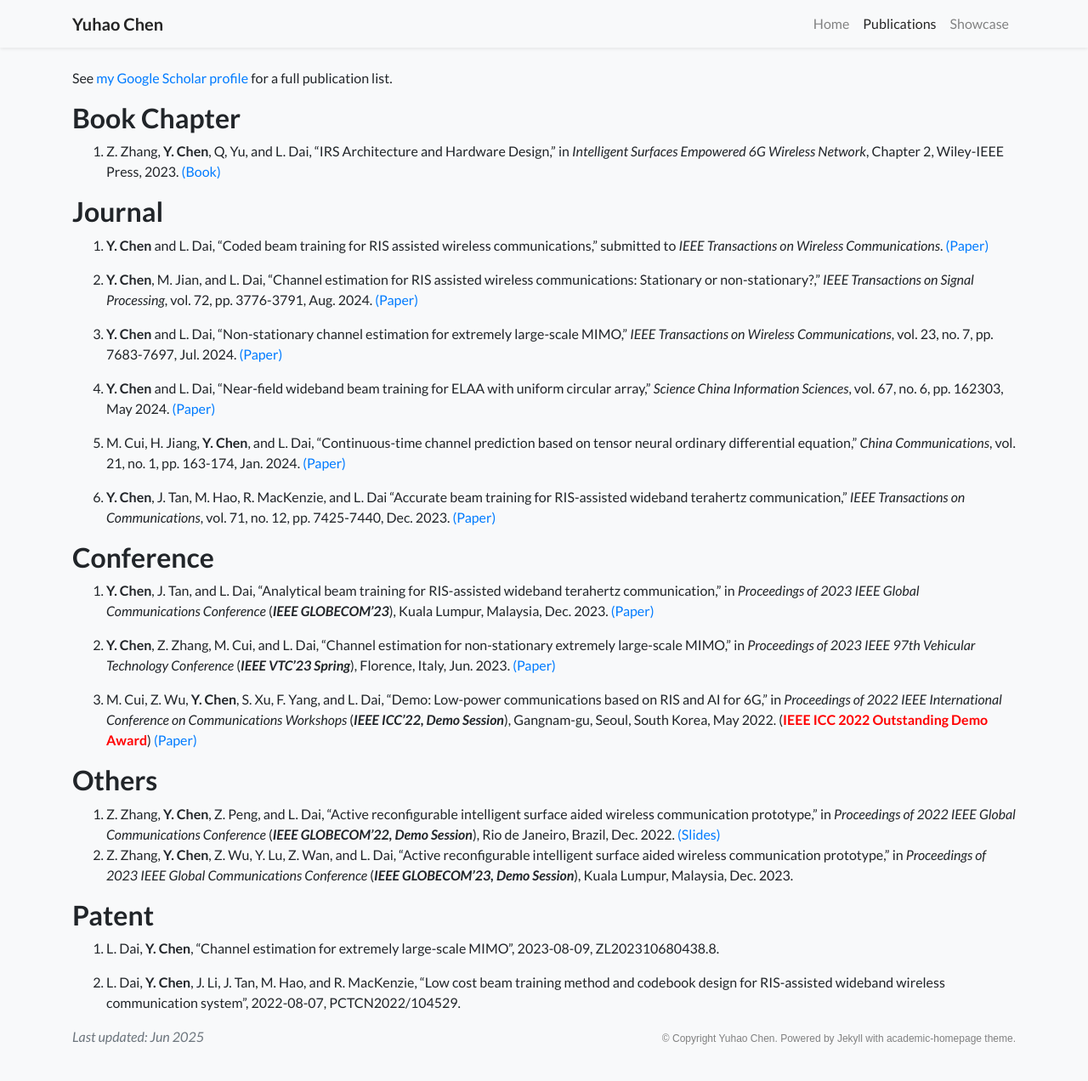
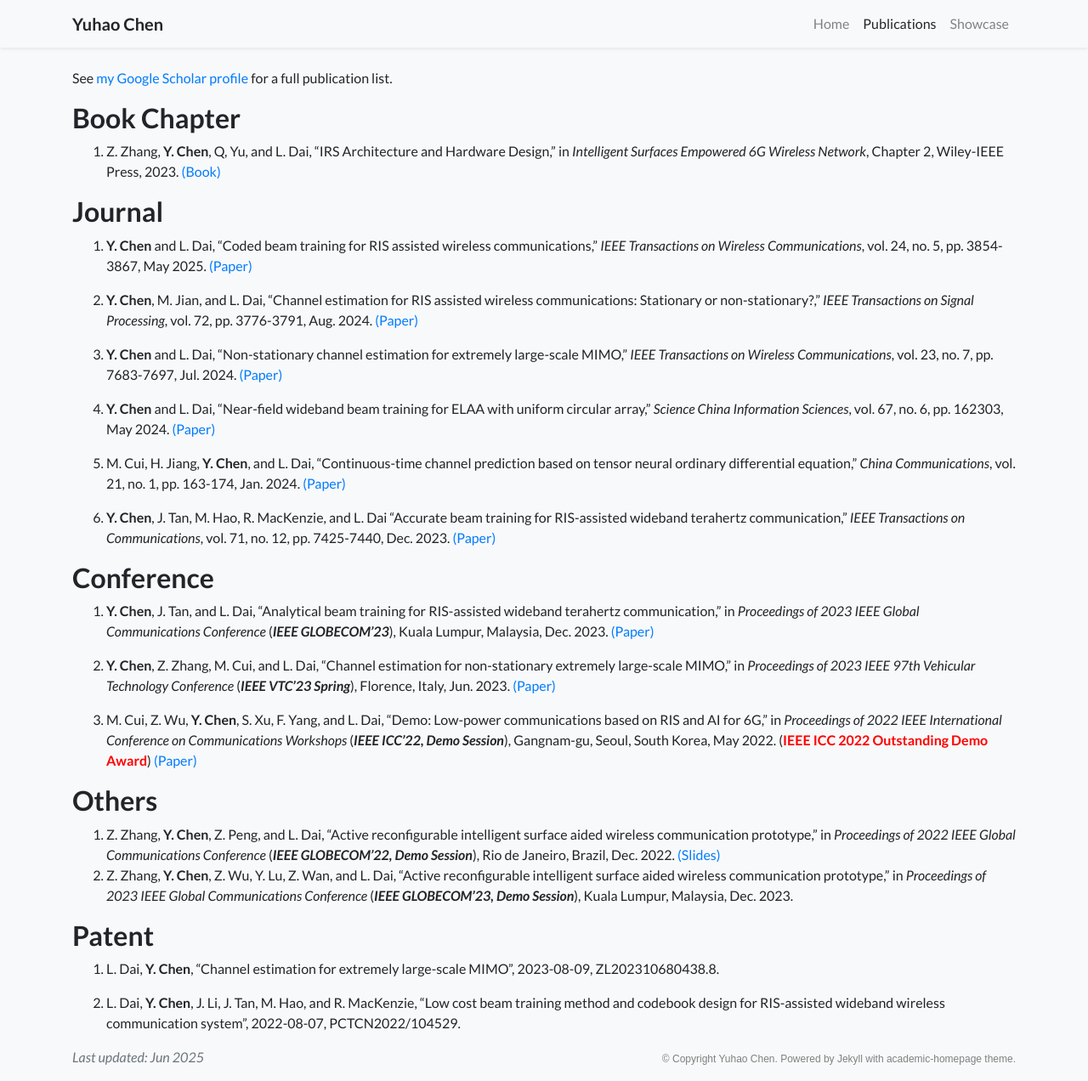
Before and after one commit to YuhaoChen-Homepage/YuhaoChen-Homepage.github.io, a Jekyll site: the page built from publications.md, in a window 1280 px wide and 1272 px high. Shown: the whole window at 85% size. Built offline with Jekyll 4.4.1, drawn with Linux system fonts in a browser that asks for light colours; nearby versions of some CDN libraries; a style sheet for code colours, icons or effects is not loaded.

Commit message:
pub update

```diff
--- a/publications.md
+++ b/publications.md
@@ -40,29 +40,29 @@
 
 ## Journal
 
-1. **Y. Chen** and L. Dai, “Coded beam training for RIS assisted wireless communications,” submitted to *IEEE Transactions on Wireless Communications*. [(Paper)](./assets/files/Coded_Beam_Training_for_RIS-Assisted_Wireless_Communications.pdf)
+1. **Y. Chen** and L. Dai, “Coded beam training for RIS assisted wireless communications,” *IEEE Transactions on Wireless Communications*, vol. 24, no. 5, pp. 3854-3867, May 2025. [(Paper)](https://yuhaochen-homepage.github.io/assets/files/Coded_Beam_Training_for_RIS-Assisted_Wireless_Communications.pdf)
 
-2. **Y. Chen**, M. Jian, and L. Dai, “Channel estimation for RIS assisted wireless communications: Stationary or non-stationary?,” *IEEE Transactions on Signal Processing*, vol. 72, pp. 3776-3791, Aug. 2024. [(Paper)](https://github.com/YuhaoChen-Homepage/YuhaoChen-Homepage.github.io/assets/files/Channel_Estimation_for_RIS_Assisted_Wireless_Communications_Stationary_or_Non-Stationary.pdf)
+2. **Y. Chen**, M. Jian, and L. Dai, “Channel estimation for RIS assisted wireless communications: Stationary or non-stationary?,” *IEEE Transactions on Signal Processing*, vol. 72, pp. 3776-3791, Aug. 2024. [(Paper)](https://yuhaochen-homepage.github.io/assets/files/Channel_Estimation_for_RIS_Assisted_Wireless_Communications_Stationary_or_Non-Stationary.pdf)
 
-3. **Y. Chen** and L. Dai, “Non-stationary channel estimation for extremely large-scale MIMO,” *IEEE Transactions on Wireless Communications*, vol. 23, no. 7, pp. 7683-7697, Jul. 2024. [(Paper)](https://github.com/YuhaoChen-Homepage/YuhaoChen-Homepage.github.io/assets/files/Non-Stationary_Channel_Estimation_for_Extremely_Large-Scale_MIMO.pdf)
+3. **Y. Chen** and L. Dai, “Non-stationary channel estimation for extremely large-scale MIMO,” *IEEE Transactions on Wireless Communications*, vol. 23, no. 7, pp. 7683-7697, Jul. 2024. [(Paper)](https://yuhaochen-homepage.github.io/assets/files/Non-Stationary_Channel_Estimation_for_Extremely_Large-Scale_MIMO.pdf)
 
-4. **Y. Chen** and L. Dai, “Near-field wideband beam training for ELAA with uniform circular array,” *Science China Information Sciences*, vol. 67, no. 6, pp. 162303, May 2024. [(Paper)](https://github.com/YuhaoChen-Homepage/YuhaoChen-Homepage.github.io/assets/files/Near-field_wideband_beam_training_for_ELAA_with_uniform_circular_array.pdf)
+4. **Y. Chen** and L. Dai, “Near-field wideband beam training for ELAA with uniform circular array,” *Science China Information Sciences*, vol. 67, no. 6, pp. 162303, May 2024. [(Paper)](https://yuhaochen-homepage.github.io/assets/files/Near-field_wideband_beam_training_for_ELAA_with_uniform_circular_array.pdf)
 
-5. M. Cui, H. Jiang, **Y. Chen**, and L. Dai, “Continuous-time channel prediction based on tensor neural ordinary differential equation,” *China Communications*, vol. 21, no. 1, pp. 163-174, Jan. 2024. [(Paper)](https://github.com/YuhaoChen-Homepage/YuhaoChen-Homepage.github.io/assets/files/Continuous-time_channel_prediction_based_on_tensor_neural_ordinary_differential_equation.pdf)
+5. M. Cui, H. Jiang, **Y. Chen**, and L. Dai, “Continuous-time channel prediction based on tensor neural ordinary differential equation,” *China Communications*, vol. 21, no. 1, pp. 163-174, Jan. 2024. [(Paper)](https://yuhaochen-homepage.github.io/assets/files/Continuous-time_channel_prediction_based_on_tensor_neural_ordinary_differential_equation.pdf)
 
-6. **Y. Chen**, J. Tan, M. Hao, R. MacKenzie, and L. Dai “Accurate beam training for RIS-assisted wideband terahertz communication,” *IEEE Transactions on Communications*, vol. 71, no. 12, pp. 7425-7440, Dec. 2023. [(Paper)](https://github.com/YuhaoChen-Homepage/YuhaoChen-Homepage.github.io/assets/files/Accurate_Beam_Training_for_RIS-Assisted_Wideband_Terahertz_Communication.pdf)
+6. **Y. Chen**, J. Tan, M. Hao, R. MacKenzie, and L. Dai “Accurate beam training for RIS-assisted wideband terahertz communication,” *IEEE Transactions on Communications*, vol. 71, no. 12, pp. 7425-7440, Dec. 2023. [(Paper)](https://yuhaochen-homepage.github.io/assets/files/Accurate_Beam_Training_for_RIS-Assisted_Wideband_Terahertz_Communication.pdf)
 
 ## Conference
 
-1. **Y. Chen**, J. Tan, and L. Dai, “Analytical beam training for RIS-assisted wideband terahertz communication,” in *Proceedings of 2023 IEEE Global Communications Conference* (<b><i>IEEE GLOBECOM’23</i></b>), Kuala Lumpur, Malaysia, Dec. 2023. [(Paper)](https://github.com/YuhaoChen-Homepage/YuhaoChen-Homepage.github.io/assets/files/Analytical_Beam_Training_for_RIS-Assisted_Wideband_Terahertz_Communication.pdf)
+1. **Y. Chen**, J. Tan, and L. Dai, “Analytical beam training for RIS-assisted wideband terahertz communication,” in *Proceedings of 2023 IEEE Global Communications Conference* (<b><i>IEEE GLOBECOM’23</i></b>), Kuala Lumpur, Malaysia, Dec. 2023. [(Paper)](https://yuhaochen-homepage.github.io/assets/files/Analytical_Beam_Training_for_RIS-Assisted_Wideband_Terahertz_Communication.pdf)
 
-1. **Y. Chen**, Z. Zhang, M. Cui, and L. Dai, “Channel estimation for non-stationary extremely large-scale MIMO,” in *Proceedings of 2023 IEEE 97th Vehicular Technology Conference* (<b><i>IEEE VTC’23 Spring</i></b>), Florence, Italy, Jun. 2023. [(Paper)](https://github.com/YuhaoChen-Homepage/YuhaoChen-Homepage.github.io/assets/files/Channel_Estimation_for_Non-Stationary_Extremely_Large-Scale_MIMO.pdf)
+1. **Y. Chen**, Z. Zhang, M. Cui, and L. Dai, “Channel estimation for non-stationary extremely large-scale MIMO,” in *Proceedings of 2023 IEEE 97th Vehicular Technology Conference* (<b><i>IEEE VTC’23 Spring</i></b>), Florence, Italy, Jun. 2023. [(Paper)](https://yuhaochen-homepage.github.io/assets/files/Channel_Estimation_for_Non-Stationary_Extremely_Large-Scale_MIMO.pdf)
 
-1. M. Cui, Z. Wu, **Y. Chen**, S. Xu, F. Yang, and L. Dai, “Demo: Low-power communications based on RIS and AI for 6G,” in *Proceedings of 2022 IEEE International Conference on Communications Workshops* (<b><i>IEEE ICC’22, Demo Session</i></b>), Gangnam-gu, Seoul, South Korea, May 2022. (<font color=red><b>IEEE ICC 2022 Outstanding Demo Award</b></font>) [(Paper)](https://github.com/YuhaoChen-Homepage/YuhaoChen-Homepage.github.io/assets/files/Demo_Low-power_Communications_Based_on_RIS_and_AI_for_6G.pdf)
+1. M. Cui, Z. Wu, **Y. Chen**, S. Xu, F. Yang, and L. Dai, “Demo: Low-power communications based on RIS and AI for 6G,” in *Proceedings of 2022 IEEE International Conference on Communications Workshops* (<b><i>IEEE ICC’22, Demo Session</i></b>), Gangnam-gu, Seoul, South Korea, May 2022. (<font color=red><b>IEEE ICC 2022 Outstanding Demo Award</b></font>) [(Paper)](https://yuhaochen-homepage.github.io/assets/files/Demo_Low-power_Communications_Based_on_RIS_and_AI_for_6G.pdf)
 
 ## Others
 
-1. Z. Zhang, **Y. Chen**, Z. Peng, and L. Dai, “Active reconfigurable intelligent surface aided wireless communication prototype,” in *Proceedings of 2022 IEEE Global Communications Conference* (<b><i>IEEE GLOBECOM’22, Demo Session</i></b>), Rio de Janeiro, Brazil, Dec. 2022. [(Slides)](https://github.com/YuhaoChen-Homepage/YuhaoChen-Homepage.github.io/assets/files/Active_reconfigurable_intelligent_surface_aided_wireless_communication_prototype.pdf)
+1. Z. Zhang, **Y. Chen**, Z. Peng, and L. Dai, “Active reconfigurable intelligent surface aided wireless communication prototype,” in *Proceedings of 2022 IEEE Global Communications Conference* (<b><i>IEEE GLOBECOM’22, Demo Session</i></b>), Rio de Janeiro, Brazil, Dec. 2022. [(Slides)](https://yuhaochen-homepage.github.io/assets/files/Active_reconfigurable_intelligent_surface_aided_wireless_communication_prototype.pdf)
 2. Z. Zhang, **Y. Chen**, Z. Wu, Y. Lu, Z. Wan, and L. Dai, “Active reconfigurable intelligent surface aided wireless communication prototype,” in *Proceedings of 2023 IEEE Global Communications Conference* (<b><i>IEEE GLOBECOM’23, Demo Session</i></b>), Kuala Lumpur, Malaysia, Dec. 2023.
 
 ## Patent
```
